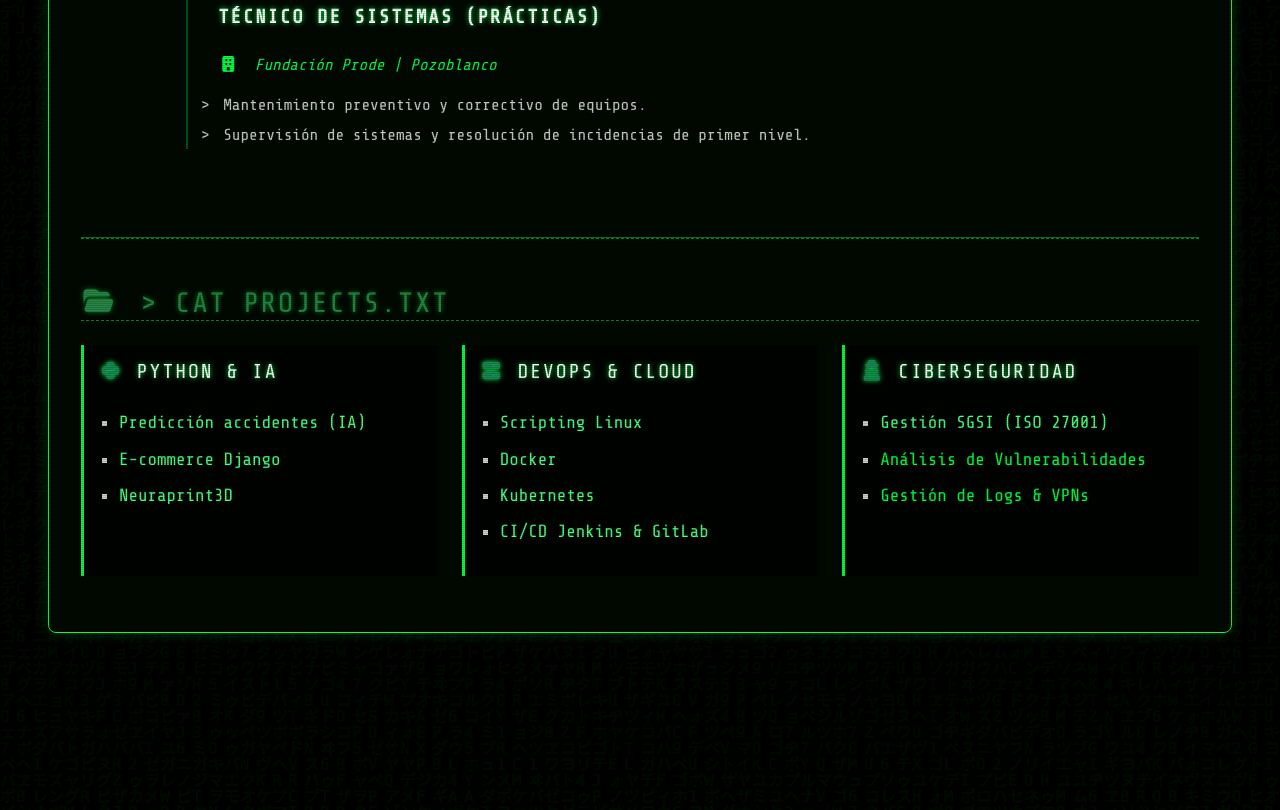
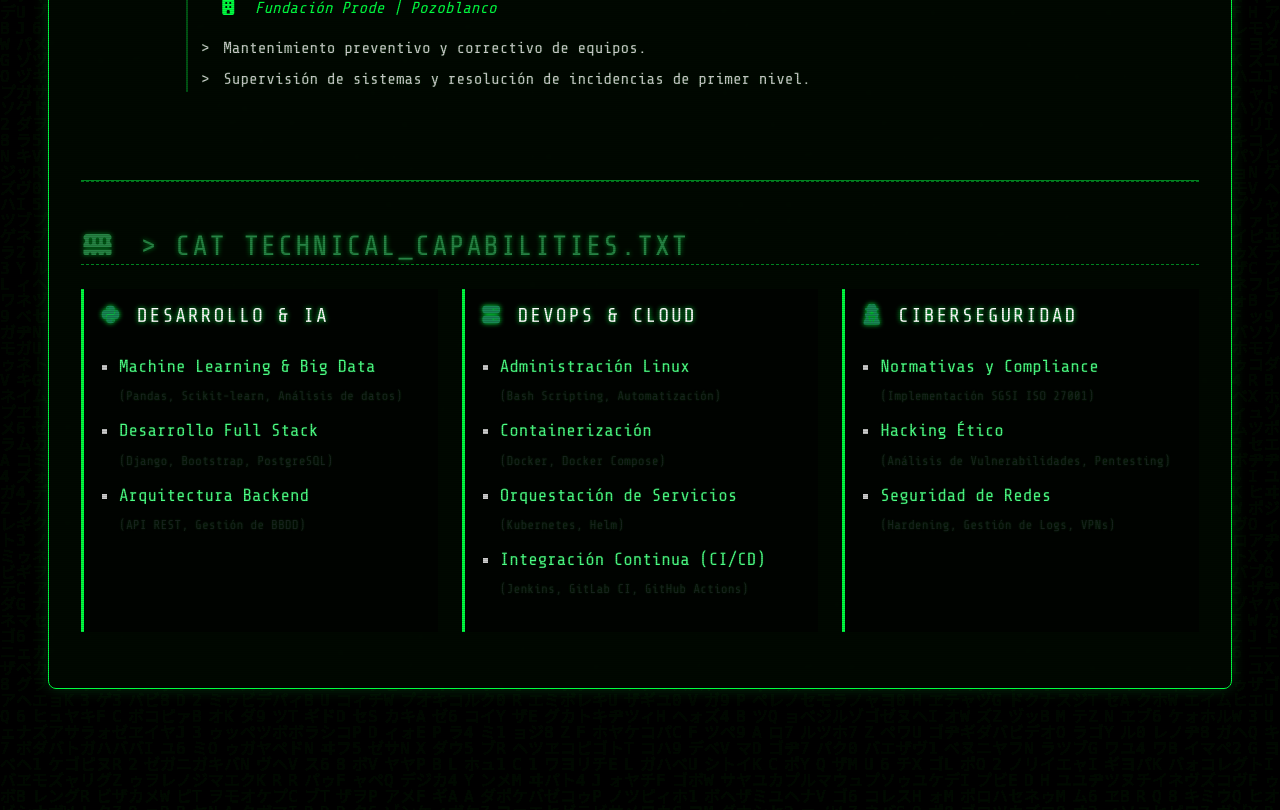
Before and after one commit to jornkbz/portfolio-flask, a Flask app: page / in a window 1280 px wide. Shown: the part 1790-2600 px from the top of the page. Run offline with Flask 3, Linux system fonts and the light colour scheme; some libraries are stand-ins or nearby versions.

Commit message:
habilidades técnicas

```diff
--- a/templates/home.html
+++ b/templates/home.html
@@ -107,41 +107,97 @@
 
 <div class="row">
     <div class="col-12">
-                    <h3 class="mb-4 border-bottom-matrix"><i class="fas fa-folder-open me-2"></i> > cat projects.txt</h3>
+        <h3 class="mb-4 border-bottom-matrix">
+            <i class="fas fa-memory me-2"></i> > cat technical_capabilities.txt
+        </h3>
     </div>
 
     <div class="col-md-4 mb-4">
         <div class="project-list-card h-100">
-                        <h5 class="text-white"><i class="fab fa-python text-success"></i> Python & IA</h5>
+            <h5 class="text-white">
+                <i class="fab fa-python text-success"></i> Desarrollo & IA
+            </h5>
             <ul class="list-unstyled mt-3 project-list">
-                            <li><a href="https://github.com/jornkbz/TFM-EIP" target="_blank">Predicción accidentes (IA)</a></li>
-                            <li><a href="https://github.com/jornkbz/ecommerce-django" target="_blank">E-commerce Django</a></li>
-                            <li><a href="https://neuraprint3d.com/" target="_blank">Neuraprint3D</a></li>
+                <li>
+                    <a href="https://github.com/jornkbz/TFM-EIP" target="_blank">
+                        Machine Learning & Big Data
+                    </a>
+                    <br><small class="text-muted" style="font-size: 0.8rem;">(Pandas, Scikit-learn, Análisis de datos)</small>
+                </li>
+                <li>
+                    <a href="https://neuraprint3d.com/" target="_blank">
+                        Desarrollo Full Stack
+                    </a>
+                    <br><small class="text-muted" style="font-size: 0.8rem;">(Django, Bootstrap, PostgreSQL)</small>
+                </li>
+                <li>
+                    <a href="https://github.com/jornkbz/ecommerce-django" target="_blank">
+                        Arquitectura Backend
+                    </a>
+                    <br><small class="text-muted" style="font-size: 0.8rem;">(API REST, Gestión de BBDD)</small>
+                </li>
             </ul>
         </div>
     </div>
 
     <div class="col-md-4 mb-4">
         <div class="project-list-card h-100">
-                        <h5 class="text-white"><i class="fas fa-server text-success"></i> DevOps & Cloud</h5>
+            <h5 class="text-white">
+                <i class="fas fa-server text-success"></i> DevOps & Cloud
+            </h5>
             <ul class="list-unstyled mt-3 project-list">
-                            <li><a href="https://github.com/jornkbz/LemonCodeDevOps/tree/main/Linux" target="_blank">Scripting Linux</a></li>
-                            <li><a href="https://github.com/jornkbz/LemonCodeDevOps.git" target="_blank">Docker</a></li>
-                            <li><a href="https://github.com/jornkbz/LemonCodeDevOps/tree/main/Kubernetes" target="_blank">Kubernetes</a></li>
-                            <li><a href="https://github.com/jornkbz/LemonCodeDevOps/tree/main/CICD/exercises" target="_blank">CI/CD Jenkins & GitLab</a></li>
+                <li>
+                    <a href="https://github.com/jornkbz/LemonCodeDevOps/tree/main/Linux" target="_blank">
+                        Administración Linux
+                    </a>
+                    <br><small class="text-muted" style="font-size: 0.8rem;">(Bash Scripting, Automatización)</small>
+                </li>
+                <li>
+                    <a href="https://github.com/jornkbz/LemonCodeDevOps.git" target="_blank">
+                        Containerización
+                    </a>
+                    <br><small class="text-muted" style="font-size: 0.8rem;">(Docker, Docker Compose)</small>
+                </li>
+                <li>
+                    <a href="https://github.com/jornkbz/LemonCodeDevOps/tree/main/Kubernetes" target="_blank">
+                        Orquestación de Servicios
+                    </a>
+                    <br><small class="text-muted" style="font-size: 0.8rem;">(Kubernetes, Helm)</small>
+                </li>
+                <li>
+                    <a href="https://github.com/jornkbz/LemonCodeDevOps/tree/main/CICD/exercises" target="_blank">
+                        Integración Continua (CI/CD)
+                    </a>
+                    <br><small class="text-muted" style="font-size: 0.8rem;">(Jenkins, GitLab CI, GitHub Actions)</small>
+                </li>
             </ul>
         </div>
     </div>
 
     <div class="col-md-4 mb-4">
         <div class="project-list-card h-100">
-                        <h5 class="text-white"><i class="fas fa-user-secret text-success"></i> Ciberseguridad</h5>
+            <h5 class="text-white">
+                <i class="fas fa-user-secret text-success"></i> Ciberseguridad
+            </h5>
             <ul class="list-unstyled mt-3 project-list">
-                            <li><a href="https://github.com/jornkbz/RFM-EIP-SGSI" target="_blank">Gestión SGSI (ISO 27001)</a></li>
-                            <li><span>Análisis de Vulnerabilidades</span></li>
-                            <li><span>Gestión de Logs & VPNs</span></li>
+                <li>
+                    <a href="https://github.com/jornkbz/RFM-EIP-SGSI" target="_blank">
+                        Normativas y Compliance
+                    </a>
+                    <br><small class="text-muted" style="font-size: 0.8rem;">(Implementación SGSI ISO 27001)</small>
+                </li>
+                <li>
+                    <span style="color: #4DFF88; cursor: default;">Hacking Ético</span>
+                    <br><small class="text-muted" style="font-size: 0.8rem;">(Análisis de Vulnerabilidades, Pentesting)</small>
+                </li>
+                <li>
+                    <span style="color: #4DFF88; cursor: default;">Seguridad de Redes</span>
+                    <br><small class="text-muted" style="font-size: 0.8rem;">(Hardening, Gestión de Logs, VPNs)</small>
+                </li>
             </ul>
         </div>
     </div>
-            </div> </div> </div>
+</div>
+        </div>
+     </div>
 </section>
```
Lines whose indentation alone changed are shown as unchanged.
